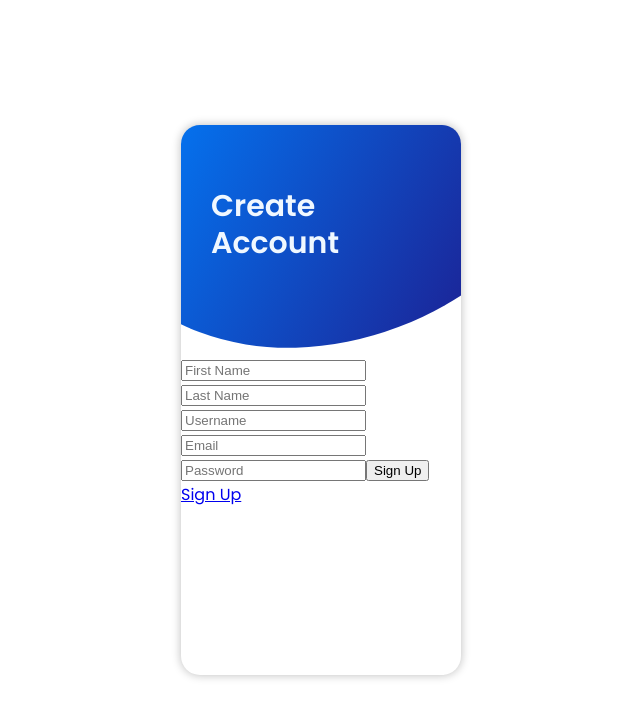
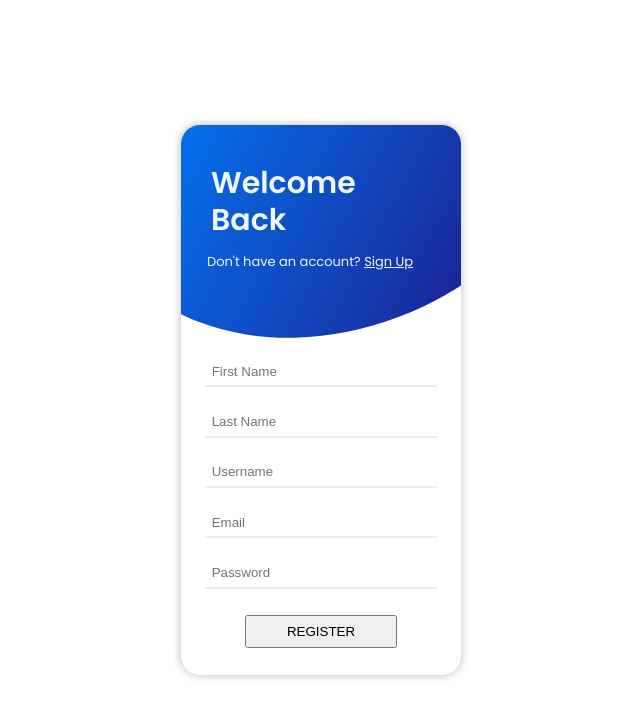
Before and after one commit to LennyRemache/ConnectMe, a React (Create React App) app in the folder frontend/: page /register in a window 1280 px wide. Shown: the top 718 px of the page, without its empty margins (319-959 px from the left). Built offline with nearby package versions, Linux system fonts and the light colour scheme.

Commit message:
Styled account forms

```diff
--- a/frontend/src/components/AccountForms/Form.jsx
+++ b/frontend/src/components/AccountForms/Form.jsx
@@ -14,8 +14,24 @@ function Form() {
           <div className="topContainer">
             <div className="backDrop"></div>
             <div className="formHeader">
-              <h2 className="headerText">Create</h2>
-              <h2 className="headerText">Account</h2>
+              <h2 className="headerText">
+                {registered ? "Welcome" : "Create"}
+              </h2>
+              <h2 className="headerText">{registered ? "Back" : "Account"}</h2>
+              <div className="linkToForm">
+                <div>
+                  {registered
+                    ? "Don't have an account?"
+                    : "Already have an account?"}
+                  &nbsp;
+                </div>
+                <Link
+                  to={registered ? "/register" : "/login"}
+                  onClick={() => setRegistered(!registered)}
+                >
+                  {registered ? "Sign Up" : "Log In"}
+                </Link>
+              </div>
             </div>
           </div>
           <div className="infoContainer">
@@ -24,12 +40,6 @@ function Form() {
               <Route path="/login" element={<LogIn />} />
               <Route path="/register" element={<SignUp />} />
             </Routes>
-            <Link
-              to={registered ? "/register" : "/login"}
-              onClick={() => setRegistered(!registered)}
-            >
-              {registered ? "Sign Up" : "Log In"}
-            </Link>
           </div>
         </div>
       </div>
--- a/frontend/src/components/AccountForms/LogIn.jsx
+++ b/frontend/src/components/AccountForms/LogIn.jsx
@@ -1,6 +1,7 @@
 import React from "react";
 import { useState } from "react";
 import axios from "axios";
+import "../../styles/AccountForms/LogIn.css";
 
 function LogIn() {
   const [email, setEmail] = useState("");
@@ -16,7 +17,7 @@ function LogIn() {
     await axios
       .post("http://localhost:3001/auth/login", user)
       .then((response) => {
-        console.log("Logged In", response);
+        console.log("Logged In", response.data.user);
       })
       .catch((error) => {
         console.log("Log In Failed", error);
@@ -24,7 +25,7 @@ function LogIn() {
   };
   return (
     <>
-      <form method="POST" onSubmit={handleLogIn}>
+      <form method="POST" onSubmit={handleLogIn} className="logInForm">
         <input
           type="email"
           value={email}
@@ -44,7 +45,7 @@ function LogIn() {
           id="password"
         />
 
-        <input type="submit" value="Log In" />
+        <input type="submit" value="LOG IN" />
       </form>
     </>
   );
--- a/frontend/src/components/AccountForms/SignUp.jsx
+++ b/frontend/src/components/AccountForms/SignUp.jsx
@@ -1,5 +1,6 @@
 import React, { useState } from "react";
 import axios from "axios";
+import "../../styles/AccountForms/SignUp.css";
 
 function SignUp() {
   const [firstName, setFirstName] = useState("");
@@ -8,7 +9,7 @@ function SignUp() {
   const [email, setEmail] = useState("");
   const [password, setPassword] = useState("");
 
-  const handleSignUp = (e) => {
+  const handleSignUp = async (e) => {
     e.preventDefault();
     const user = {
       firstName,
@@ -18,19 +19,19 @@ function SignUp() {
       password,
     };
 
-    axios
+    await axios
       .post("http://localhost:3001/auth/register", user)
       .then((response) => {
-        console.log("lol", response);
+        console.log("Success!", response.data);
       })
       .catch((error) => {
-        console.log("jhklhkl", error);
+        console.log(error.response.data.err);
       });
   };
 
   return (
     <>
-      <form method="POST" onSubmit={handleSignUp}>
+      <form method="POST" onSubmit={handleSignUp} className="signUpForm">
         <input
           type="text"
           value={firstName}
@@ -40,6 +41,7 @@ function SignUp() {
           placeholder="First Name"
           id="firstName"
         />
+
         <input
           type="text"
           value={lastName}
@@ -49,6 +51,7 @@ function SignUp() {
           placeholder="Last Name"
           id="lastName"
         />
+
         <input
           type="text"
           value={userName}
@@ -58,6 +61,7 @@ function SignUp() {
           placeholder="Username"
           id="userName"
         />
+
         <input
           type="email"
           value={email}
@@ -67,6 +71,7 @@ function SignUp() {
           placeholder="Email"
           id="email"
         />
+
         <input
           type="password"
           value={password}
@@ -77,7 +82,7 @@ function SignUp() {
           id="password"
         />
 
-        <input type="submit" value="Sign Up" />
+        <input type="submit" value="REGISTER" />
       </form>
     </>
   );
--- a/frontend/src/index.css
+++ b/frontend/src/index.css
@@ -15,3 +15,14 @@ code {
   font-family: source-code-pro, Menlo, Monaco, Consolas, "Courier New",
     monospace;
 }
+
+input:focus {
+  outline: none;
+}
+
+a,
+a:visited,
+a:hover,
+a:active {
+  color: inherit;
+}
--- a/frontend/src/styles/AccountForms/Form.css
+++ b/frontend/src/styles/AccountForms/Form.css
@@ -37,7 +37,7 @@
   );
   position: absolute;
   transform: rotate(60deg);
-  top: -290px;
+  top: -300px;
   left: -70px;
   z-index: -1;
 }
@@ -58,3 +58,11 @@
   line-height: 1.24;
   padding-left: 1em;
 }
+
+.linkToForm {
+  color: aliceblue;
+  display: flex;
+  font-size: small;
+  border: 0px solid red;
+  padding: 1em 2em;
+}
--- /dev/null
+++ b/frontend/src/styles/AccountForms/LogIn.css
@@ -0,0 +1,17 @@
+.logInForm {
+  display: flex;
+  flex-direction: column;
+  padding: 0 1.5em;
+}
+
+.logInForm input:not(:last-child) {
+  margin-bottom: 1.5em;
+  padding: 0.5em 0.5em;
+  border: none;
+  border-bottom: 2px solid rgba(0, 0, 0, 0.08);
+}
+
+.logInForm input:last-child {
+  padding: 0.5em 2em;
+  margin: 1.5em 3em;
+}
--- /dev/null
+++ b/frontend/src/styles/AccountForms/SignUp.css
@@ -0,0 +1,17 @@
+.signUpForm {
+  display: flex;
+  flex-direction: column;
+  padding: 0 1.5em;
+}
+
+.signUpForm input:not(:last-child) {
+  margin-bottom: 1.5em;
+  padding: 0.5em 0.5em;
+  border: none;
+  border-bottom: 2px solid rgba(0, 0, 0, 0.08);
+}
+
+.signUpForm input:last-child {
+  padding: 0.5em 2em;
+  margin: 0.5em 3em 1.5em 3em;
+}
```
Also changed, not shown: frontend/src/components/home.jsx (added).
